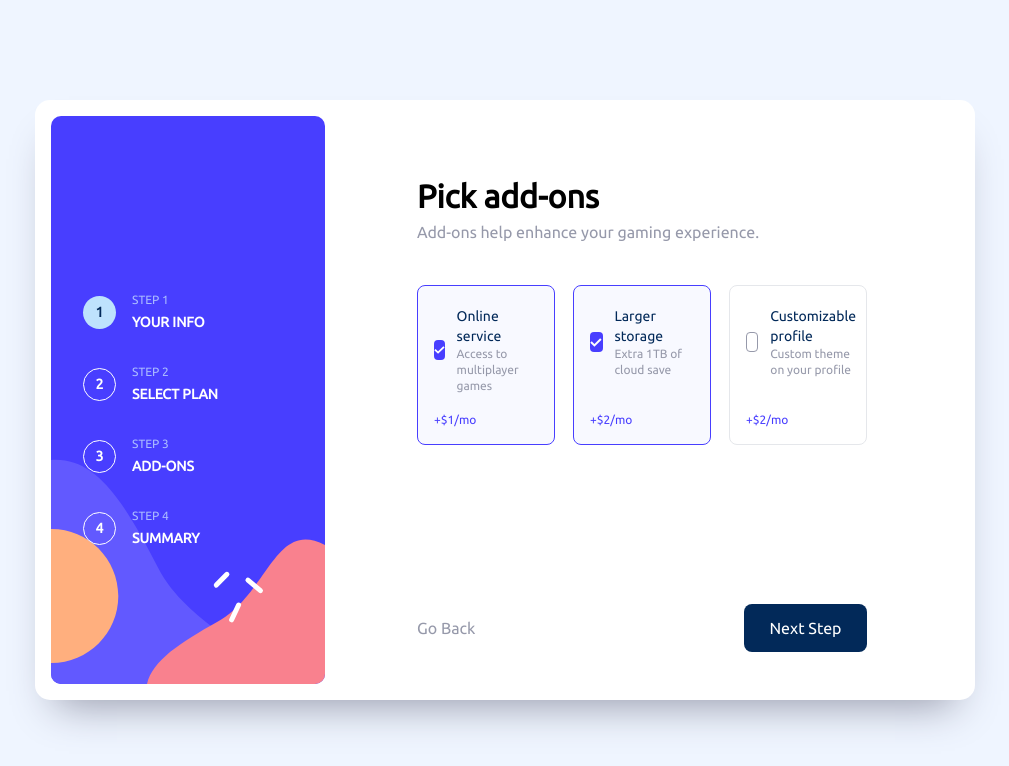
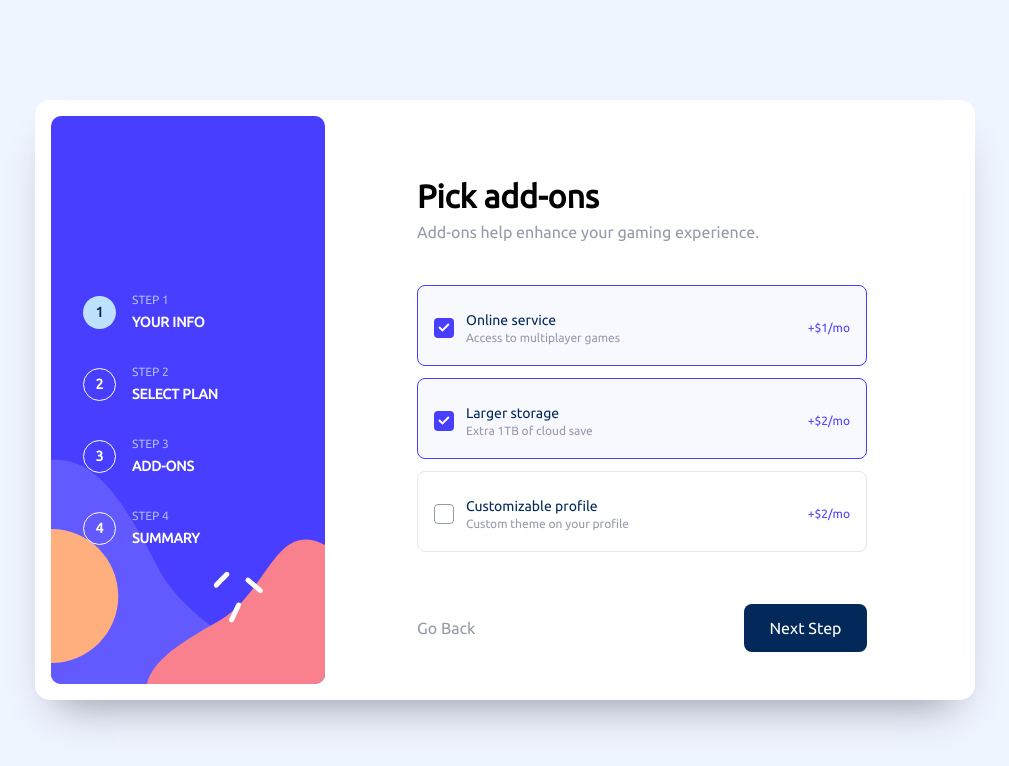
Before and after one commit to omarkarake/angular-multi-step-form, an Angular app: page / in a window 1280 px wide. Shown: the top 766 px of the page, without its empty margins (135-1144 px from the left). Built offline with nearby package versions, Linux system fonts and the light colour scheme.

Commit message:
working on add-on page desktop

```diff
--- a/src/app/pick-add-ons/pick-add-ons.component.html
+++ b/src/app/pick-add-ons/pick-add-ons.component.html
@@ -13,9 +13,9 @@
         </p>
       </div>
       <div>
-        <div class="flex flex-col gap-3 lg:flex-row justify-between">
+        <div class="flex flex-col gap-3 bg-red">
           <div
-            class="lg:w-[138px] lg:h-[160px] border-[1px] bg-very-light-gray rounded-lg border-purple pt-5 px-4 pb-4 flex lg:flex-col flex-row justify-between items-center lg:items-start gap-3 lg:gap-0 cursor-pointer"
+            class="lg:w-[100%] lg:h-[81px] border-[1px] bg-very-light-gray rounded-lg border-purple pt-5 px-4 pb-4 flex flex-row justify-between items-center gap-3 lg:gap-0 cursor-pointer"
           >
             <div class="flex items-center gap-3">
               <div
@@ -33,7 +33,7 @@
             </div>
           </div>
           <div
-            class="lg:w-[138px] lg:h-[160px] border-[1px] bg-very-light-gray rounded-lg border-purple pt-5 px-4 pb-4 flex lg:flex-col flex-row justify-between items-center lg:items-start gap-3 lg:gap-0 cursor-pointer"
+            class="lg:w-[100%] lg:h-[81px] border-[1px] bg-very-light-gray rounded-lg border-purple pt-5 px-4 pb-4 flex flex-row justify-between items-center gap-3 lg:gap-0 cursor-pointer"
           >
             <div class="flex items-center gap-3">
               <div
@@ -51,7 +51,7 @@
             </div>
           </div>
           <div
-            class="lg:w-[138px] lg:h-[160px] border-[1px] rounded-lg pt-5 px-4 pb-4 flex lg:flex-col flex-row justify-between items-center lg:items-start gap-3 lg:gap-0 cursor-pointer"
+            class="lg:w-[100%] lg:h-[81px] border-[1px] rounded-lg pt-5 px-4 pb-4 flex flex-row justify-between items-center gap-3 lg:gap-0 cursor-pointer"
           >
             <div class="flex items-center gap-3">
               <div
```
